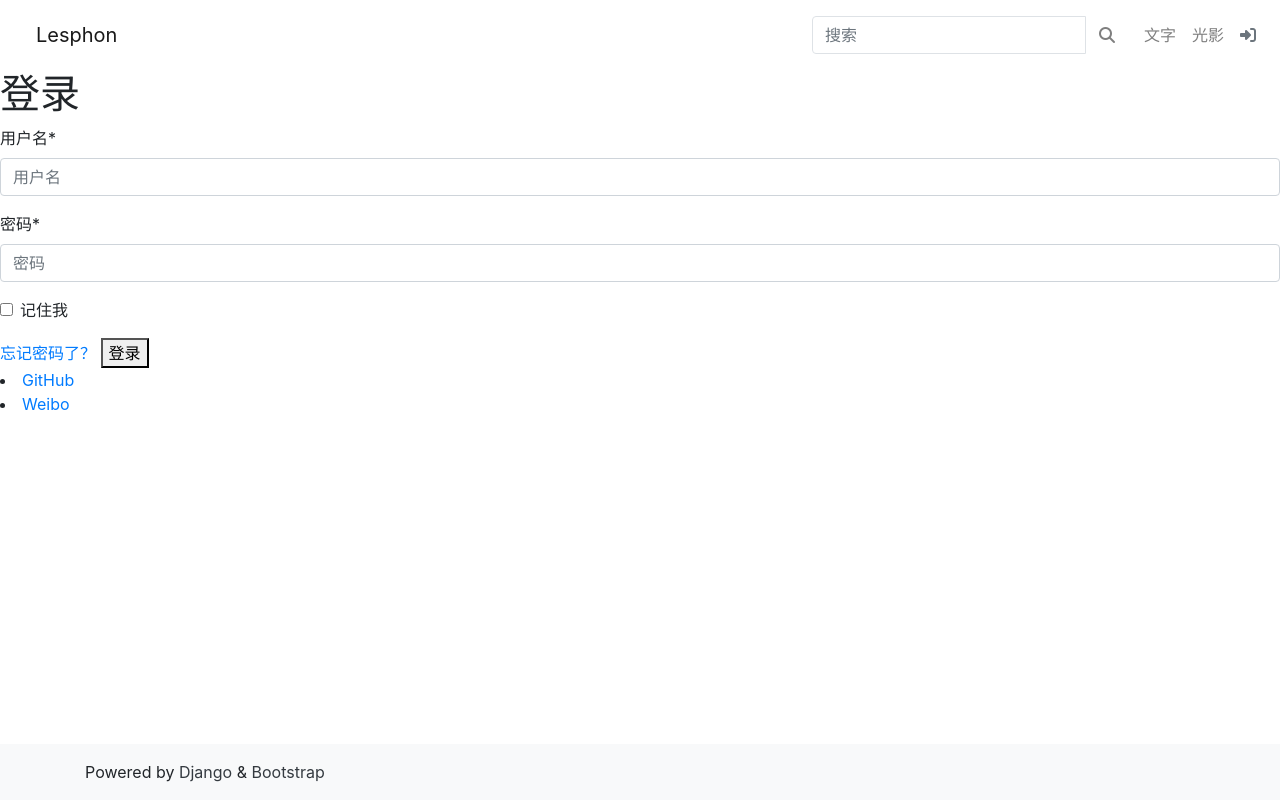
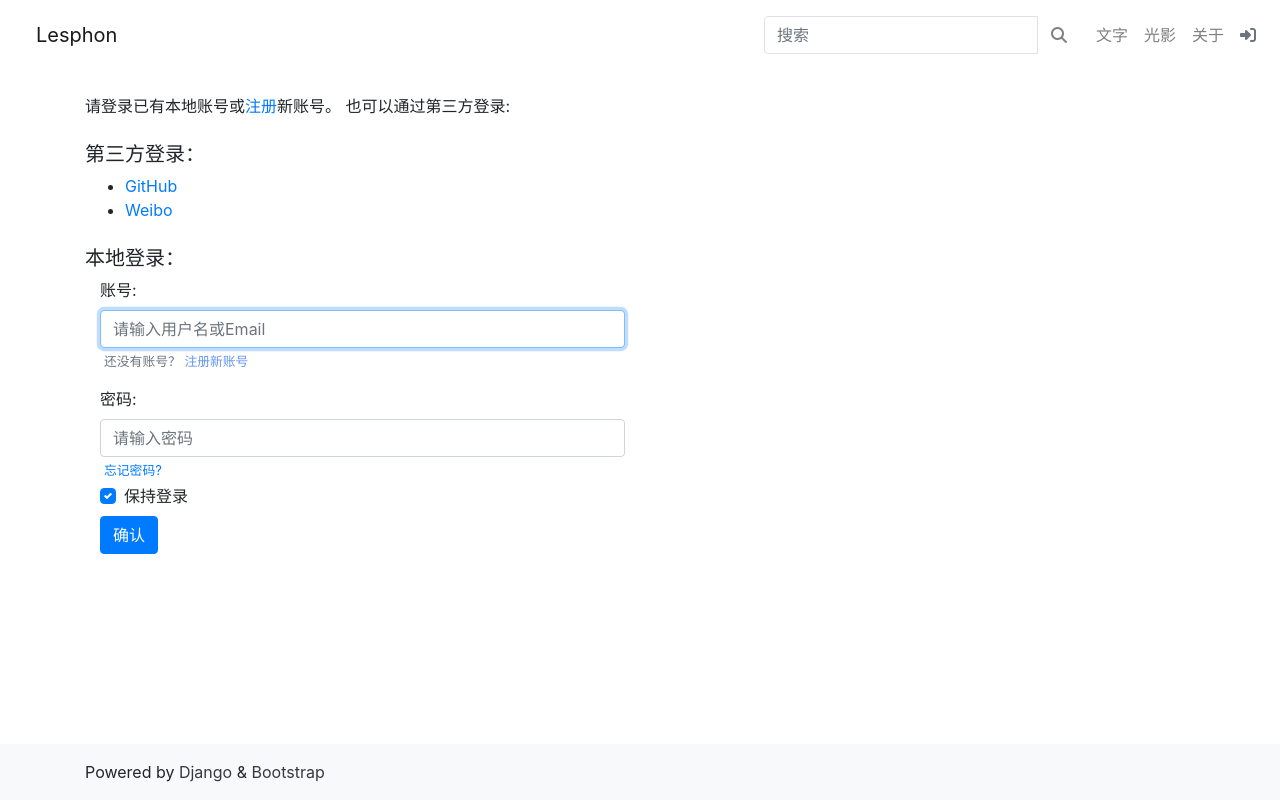
Before and after one commit to pangzix/myblog, a Django app: page /accounts/login/ in a window 1280 px wide. Run offline with Django 3.2, Linux system fonts and the light colour scheme; some libraries are stand-ins or nearby versions.

```diff
--- a/templates/account/login.html
+++ b/templates/account/login.html
@@ -1,31 +1,29 @@
-{% extends "account/base.html" %}
-{% load crispy_forms_tags %}
 
+
+{% extends "base.html" %}
 {% load i18n %}
 {% load account socialaccount %}
-
-{% block head_title %}{% trans "Sign In" %}{% endblock %}
+{% block title %}登录{% endblock %}
 
 {% block content %}
+<div class="container">
+    <div class="row">
+        <div class="col-12">
+            <br>
+            {% get_providers as socialaccount_providers %}
+            {% if socialaccount_providers %}
+            <p>
+                {% blocktrans with site.name as site_name %}请登录已有本地账号或<a href="{{ signup_url }}">注册</a>新账号。
+                也可以通过第三方登录:{% endblocktrans %}
+            </p>
 
-<h1>{% trans "Sign In" %}</h1>
-
-{% get_providers as socialaccount_providers %}
-
-{% if socialaccount_providers %}
-<!--<p>{% blocktrans with site.name as site_name %}Please sign in with one
-of your existing third party accounts. Or, <a href="{{ signup_url }}">sign up</a>
-for a {{ site_name }} account and sign in below:{% endblocktrans %}</p>-->
-
-<!--<div class="socialaccount_ballot">
-
+            <div class="socialaccount_ballot">
+                <h5 class="mb-2 mt-4">第三方登录：</h5>
                 <ul class="socialaccount_providers">
                   {% include "socialaccount/snippets/provider_list.html" with process="login" %}
                 </ul>
-
-  <div class="login-or">{% trans 'or' %}</div>
-
-</div>-->
+                <h5 class="mb-2 mt-4">本地登录：</h5>
+            </div>
 
             {% include "socialaccount/snippets/login_extra.html" %}
 
@@ -33,18 +31,42 @@ for a {{ site_name }} account and sign in below:{% endblocktrans %}</p>-->
             <p>{% blocktrans %}If you have not created an account yet, then please
             <a href="{{ signup_url }}">sign up</a> first.{% endblocktrans %}</p>
             {% endif %}
-
-
-<form class="login" method="POST" action="{% url 'account_login' %}">
+            <div class="col-6">
+                <form class="login" id="login_form" method="POST" action="{% url 'account_login' %}">
                     {% csrf_token %}
-  {#{{ form.as_p }}#}
-  {{ form | crispy }}
-  {% if redirect_field_value %}
-  <input type="hidden" name="{{ redirect_field_name }}" value="{{ redirect_field_value }}" />
-  {% endif %}
-  <a class="button secondaryAction" href="{% url 'account_reset_password' %}">{% trans "Forgot Password?" %}</a>
-  <button class="primaryAction" type="submit">{% trans "Sign In" %}</button>
+                    <div class="form-group">
+                        <label for="id_login">账号: </label>
+                        <input type="text" name="login" placeholder="请输入用户名或Email" autofocus="autofocus" required
+                            id="id_login" class="form-control" />
+                        <small class="form-text text-muted ml-1">
+                            还没有账号？
+                            <a href="{% url 'account_signup' %}" style="color: cornflowerblue; ">
+                                注册新账号
+                            </a>
+                        </small>
+                    </div>
+                    <div class="form-group mb-1">
+                        <label for="id_password">
+                            密码:
+                        </label>
+                        <input type="password" name="password" placeholder="请输入密码" required id="id_password"
+                            class="form-control" />
+                        <small class="form-text text-muted ml-1">
+                            <a class="secondaryAction layui-text" href="{% url 'account_reset_password' %}">
+                                忘记密码?
+                            </a>
+                        </small>
+                    </div>
+                    <div class="custom-control custom-checkbox mb-2">
+                        <input type="checkbox" name="remember" id="id_remember" checked class="custom-control-input" />
+                        <label for="id_remember" class="custom-control-label">
+                            保持登录
+                        </label>
+                    </div>
+                    <button class="primaryAction btn btn-primary" type="submit" id="submit_login">确认</button>
                 </form>
-    {% include "socialaccount/snippets/provider_list.html" with process="login" %}
-
+            </div>
+        </div>
+    </div>
+</div>
 {% endblock %}
--- a/templates/header.html
+++ b/templates/header.html
@@ -51,7 +51,9 @@ $(document).ready(function(){
             <li class="nav-item">
                  <a class="nav-link" href="{% url 'picture:picture_list' %}">光影</a>
             </li>
-
+            <li class="nav-item">
+                 <a class="nav-link" href="{% url 'index_url' %}">关于</a>
+            </li>
 
 
             <li class="nav-item">
@@ -64,7 +66,7 @@ $(document).ready(function(){
                <div class="dropdown-menu " aria-label="dropdownMenuButton">
             <a class="dropdown-item" href="{% url 'article:article_create' %}">发布</a>
             <a class="dropdown-item" href="{% url 'account_logout' %}">退出</a>
-          </div>
+               </div>
         </div>
                      {% elif user.is_authenticated %}
             <div class="btn-group">
--- a/templates/picture/list.html
+++ b/templates/picture/list.html
@@ -26,6 +26,7 @@
                 </div>
                 <div class="card-body">
                     <h2 class="card-text">{{ picture.title }}</a></h2>
+                    <wb:share-button appkey="2389198160" addition="number" type="button"></wb:share-button>
                 </div>
             </div>
 
```
Also changed, not shown: article/views.py (+4 -4 lines), userprofile/views.py (+26 -22 lines). Lines whose indentation alone changed are shown as unchanged.
